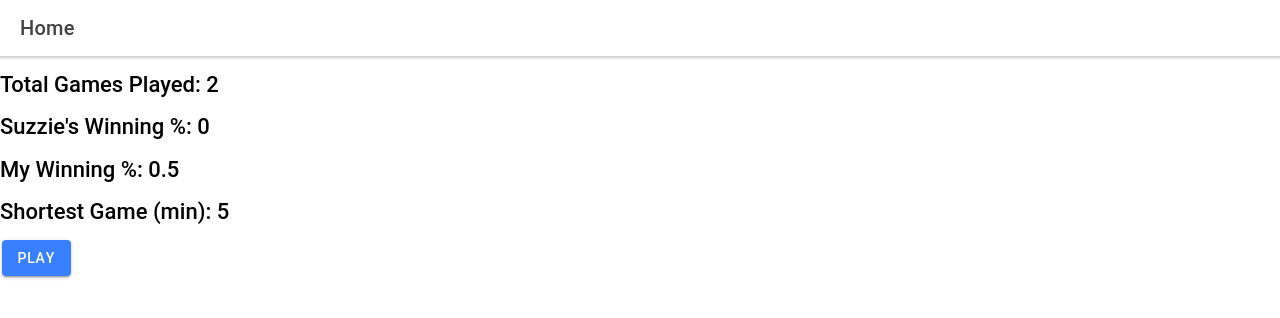
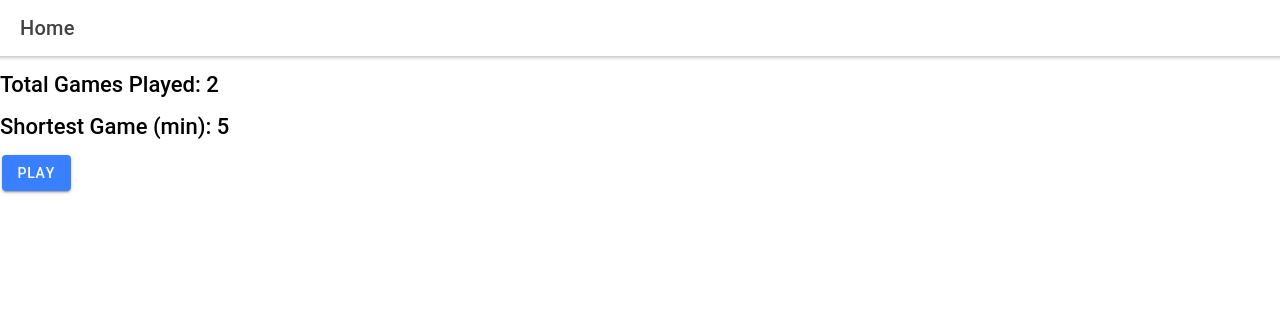
Before and after one commit to tsteelematc/tca-foo-react-ionic, a React (Create React App) app: page /#/home in a window 1280 px wide. Shown: the top 318 px of the page. Built offline with nearby package versions, Linux system fonts and the light colour scheme.

Commit message:
Calculating a real leaderboard : - )
Next, display it on the page somehow ? ? ?

```diff
--- a/src/App.tsx
+++ b/src/App.tsx
@@ -102,6 +102,7 @@ const App: React.FC = () => {
           </Route>
           <Route exact path="/home">
             <Home
+              previousPlayers={getUniquePlayers(results)}
               gameResults={results}
             />
           </Route>
--- a/src/pages/Home.tsx
+++ b/src/pages/Home.tsx
@@ -4,19 +4,9 @@ import './Home.css';
 import { gameResult } from '../App';
 
 interface HomeProps {
-  gameResults: gameResult[]
+  gameResults: gameResult[];
+  previousPlayers: string[];
 }
-
-const calculateWinningPercentage = (results: gameResult[], who: string) => (
-  results.filter(x => x.winner === who).length
-  / results.filter(
-      x =>
-          x.winner !== "~~None~~"
-          && x.players.some(
-              y => y.name === who
-          )
-      ).length
-);
 
 const calculateShortestGame = (r: gameResult[]) => (
   Math.min(
@@ -24,12 +14,30 @@ const calculateShortestGame = (r: gameResult[]) => (
   )
 );
 
-const Home: React.FC<HomeProps> = ({gameResults}) => {
+const calculateLeaderBoard = (p: string[], r: gameResult[]) => {
 
-  const suzziesWinningPercentage =
-    !isNaN(calculateWinningPercentage(gameResults, "Suzzie"))
-    ? calculateWinningPercentage(gameResults, "Suzzie")
-    : 0;
+  const lb = p.map(x => {
+
+    const gamesThisPlayerHasPlayed = r.filter(y => y.players.some(z => z.name === x));
+    const gamesThisPlayerHasWon = gamesThisPlayerHasPlayed.filter(y => y.winner === x);
+
+    return {
+      name: x
+      , wins: gamesThisPlayerHasWon.length
+      , losses: gamesThisPlayerHasPlayed.length - gamesThisPlayerHasWon.length
+      , winningPercentage: (gamesThisPlayerHasWon.length / gamesThisPlayerHasPlayed.length).toFixed(3)
+    };
+  });
+
+  console.log("calculateLeaderBoard", lb);
+};
+
+const Home: React.FC<HomeProps> = ({
+  gameResults
+  , previousPlayers
+}) => {
+
+  const lb = calculateLeaderBoard(previousPlayers, gameResults);
 
   return (
     <IonPage>
@@ -48,12 +56,6 @@ const Home: React.FC<HomeProps> = ({gameResults}) => {
           Total Games Played: {gameResults.length}
         </h3>
         <h3>
-          Suzzie's Winning %: {suzziesWinningPercentage}
-        </h3>
-        <h3>
-          My Winning %: {calculateWinningPercentage(gameResults, "Me")}
-        </h3>
-        <h3>
           Shortest Game (min): {calculateShortestGame(gameResults) / 1000 / 60}
         </h3>
         <IonButton
```
